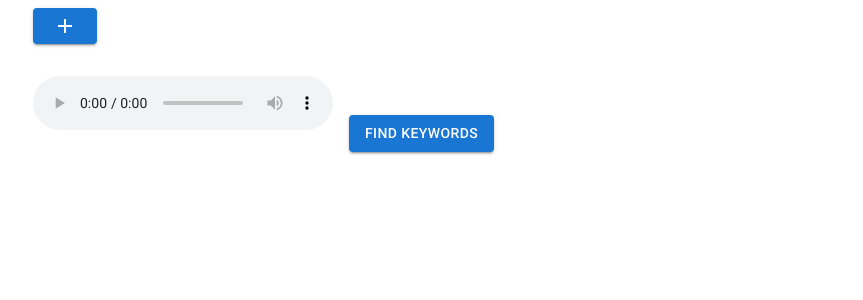
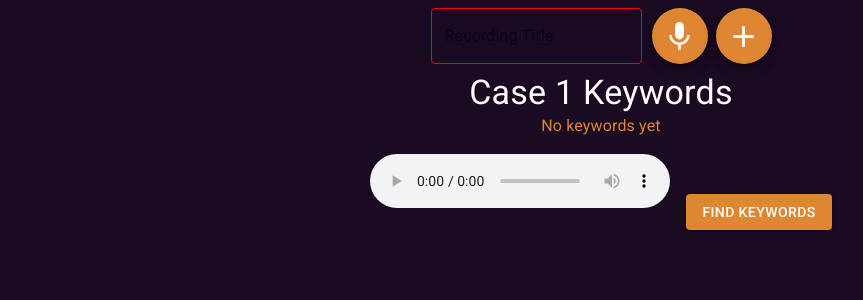
Before and after one commit to yoshivarma/Interviews-Commonality, a React (Create React App) app in the folder wordsmith/frontend/: page / in a window 1280 px wide. Shown: the top 300 px of the page, without its empty margins (39-902 px from the left). Built offline with nearby package versions, Linux system fonts and the light colour scheme.

Commit message:
UI changes implemented

```diff
--- a/wordsmith/frontend/package.json
+++ b/wordsmith/frontend/package.json
@@ -12,6 +12,7 @@
     "@testing-library/react": "^13.4.0",
     "@testing-library/user-event": "^13.5.0",
     "axios": "^1.1.3",
+    "get-blob-duration": "^1.2.0",
     "react": "^18.2.0",
     "react-audio-player": "^0.17.0",
     "react-dom": "^18.2.0",
--- a/wordsmith/frontend/src/App.js
+++ b/wordsmith/frontend/src/App.js
@@ -3,52 +3,109 @@ import "@fontsource/roboto/400.css";
 import "@fontsource/roboto/500.css";
 import "@fontsource/roboto/700.css";
 import AddIcon from "@mui/icons-material/Add";
-import { Container } from "@mui/material";
+import MicIcon from "@mui/icons-material/Mic";
+
+import {
+	Chip,
+	Container,
+	Divider,
+	Fab,
+	Stack,
+	TextField,
+	Typography,
+} from "@mui/material";
 import Box from "@mui/material/Box";
 import Button from "@mui/material/Button";
+import CssBaseline from "@mui/material/CssBaseline";
 import List from "@mui/material/List";
 import ListItem from "@mui/material/ListItem";
 import ListItemButton from "@mui/material/ListItemButton";
 import ListItemText from "@mui/material/ListItemText";
+import { createTheme, styled, ThemeProvider } from "@mui/material/styles";
+import axios from "axios";
+import getBlobDuration from "get-blob-duration";
 import * as React from "react";
 import { useState } from "react";
 import ReactAudioPlayer from "react-audio-player";
 import "./App.css";
-import axios from "axios";
 
-// function App() {
-// 	const [recording, setRecording] = useState([]);
+const darkTheme = createTheme({
+	palette: {
+		background: {
+			default: "#1A0B23",
+		},
+	},
+});
 
-// 	useEffect(() => {
-// 		axios.get("/api").then((res) => setRecording(res.data));
-// 	}, []);
-// 	return recording.map((r, index) => {
-// 		return <p key={index}>
-// 			{r.id} {r.name} {r.keywords}
-// 		</p>;
-// 	});
-// }
+const CssTextField = styled(TextField)({
+	"& label.Mui-focused": {
+		color: "green",
+	},
+	input: {
+		color: "white",
+	},
+	floatingLabelFocusStyle: {
+		color: "white",
+	},
+	"& .MuiInput-underline:after": {
+		borderBottomColor: "green",
+	},
+	"& .MuiOutlinedInput-root": {
+		"& fieldset": {
+			borderColor: "red",
+			color: "red",
+		},
+		"&:hover fieldset": {
+			borderColor: "yellow",
+		},
+		"&.Mui-focused fieldset": {
+			borderColor: "green",
+		},
+	},
+	marginRight: 10,
+});
 
 const App = () => {
 	const [audio, setAudio] = useState("");
 	const [audios, setAudios] = useState([]);
 	const [audioName, setAudioName] = useState([]);
+	const [audioDuration, setAudioDuration] = useState([]);
 	const [keywords, setKeywords] = useState([]);
 
 	let selected_audios = [];
 	let selected_audio_names = [];
+	let selected_audio_durations = [];
+
+	const convertToMinsAndSecs = (d) => {
+		var h = Math.floor(d / 3600);
+		var m = Math.floor((d % 3600) / 60);
+		var s = Math.floor((d % 3600) % 60);
+
+		var hDisplay = h > 0 ? h + (h === 1 ? " hour, " : " hours, ") : "";
+		var mDisplay = m > 0 ? m + (m === 1 ? " minute, " : " minutes, ") : "";
+		var sDisplay = s > 0 ? s + (s === 1 ? " second" : " seconds") : "";
+		var final_duration = hDisplay.concat(mDisplay).concat(sDisplay);
+		return final_duration;
+	};
 
 	const addFile = (e) => {
-		Array.from(e.target.files).forEach((file) => {
+		Array.from(e.target.files).forEach(async (file) => {
 			if (file) {
 				selected_audios.push(URL.createObjectURL(file));
-				selected_audio_names.push(file.name);
+				selected_audio_names.push(
+					file.name.split(".")[0].charAt(0).toUpperCase() +
+						file.name.split(".")[0].slice(1)
+				);
+				const duration = await getBlobDuration(URL.createObjectURL(file));
+				const str_duration = convertToMinsAndSecs(Math.floor(duration));
+				selected_audio_durations.push(str_duration);
 				setAudio(URL.createObjectURL(file));
 			}
 		});
 
 		setAudios([...audios, selected_audios]);
 		setAudioName([...audioName, selected_audio_names]);
+		setAudioDuration([...audioDuration, selected_audio_durations]);
 	};
 
 	const findKeywords = async () => {
@@ -70,7 +127,8 @@ const App = () => {
 				formData,
 				config
 			);
-			setKeywords([...keywords, result.data])
+
+			setKeywords([...keywords, ...result.data]);
 			console.log(result.data);
 		} catch (error) {
 			console.error(error); // NOTE - use "error.response.data` (not "error")
@@ -88,8 +146,15 @@ const App = () => {
 		// 	});
 	};
 
+	const handleClick = (keyword) => {
+		console.log(audio.duration + " clicked");
+	};
+
 	return (
-		<Container fixed>
+		<ThemeProvider theme={darkTheme}>
+			<CssBaseline />
+
+			<Container fixed sx={{ textAlign: "center", alignContent: "center" }}>
 				<form>
 					<Box
 						component="span"
@@ -104,52 +169,60 @@ const App = () => {
 								id="outlined-basic"
 								label=""
 								variant="outlined"
-						sx={{ width: "200px"}}
+								sx={{
+									width: "200px",
+									"& .MuiOutlinedInput-root": { borderColor: "red" },
+								}}
+							/> */}
+							<CssTextField
+								label="Recording Title"
+								id="custom-css-outlined-input"
 							/>
 
-					<Button
+							<Fab
 								variant="contained"
 								component="label"
+								sx={{ background: "#DF8633" }}
 							>
-						<RadioButtonCheckedIcon />
-					</Button> */}
-						<Button variant="contained" component="label">
-							<AddIcon />
+								<MicIcon fontSize="large" sx={{ color: "white" }} />
+							</Fab>
+							<Fab
+								variant="contained"
+								component="label"
+								sx={{ background: "#DF8633", marginLeft: 1 }}
+							>
+								<AddIcon fontSize="large" sx={{ color: "white" }} />
 								<input
 									type="file"
 									onChange={addFile}
 									accept=".mp3, .wav"
 									hidden
 								/>
-						</Button>
+							</Fab>
 						</div>
 					</Box>
-				<Box>
-					<List
-						sx={{
-							width: "100%",
-							maxWidth: 360,
-							bgcolor: "background.deepPurple[500]",
-							position: "relative",
-							overflow: "auto",
-							maxHeight: 300,
-							"& ul": { padding: 0 },
-						}}
-						subheader={<li />}
-					>
-						{keywords.map((a, index) => {
+					<Typography variant="h4" sx={{ color: "white" }}>
+						Case 1 Keywords
+					</Typography>
+					{keywords.length !== 0 ? (
+						<Stack direction="row" spacing={1}>
+							{keywords.map((data, index) => {
 								return (
-								<li key={index}>
-									<ul>
-										<ListItem>
-												<ListItemText primary={a} />
+									<ListItem key={index}>
+										<Chip
+											onClick={() => handleClick(data)}
+											label={data}
+											sx={{ background: "#DF8633" }}
+										/>
 									</ListItem>
-									</ul>
-								</li>
 								);
 							})}
-					</List>
-				</Box>
+						</Stack>
+					) : (
+						<Typography variant="p" sx={{ color: "#DF8633" }}>
+							No keywords yet
+						</Typography>
+					)}
 					<Box>
 						<List
 							sx={{
@@ -169,9 +242,57 @@ const App = () => {
 										<ul>
 											<ListItem onClick={() => setAudio(a.toString())}>
 												<ListItemButton>
-												<ListItemText primary={audioName[index]} />
+													<Box
+														component="span"
+														sx={{
+															width: 70,
+															height: 60,
+															backgroundColor: "#636363",
+															borderRadius: 4,
+															display: "flex",
+															alignItems: "center",
+															justifyContent: "center",
+														}}
+													>
+														<Typography
+															variant="h5"
+															sx={{ color: "white", fontWeight: "bold" }}
+														>
+															{index + 1}
+														</Typography>
+													</Box>
+													<Container
+														fixed
+														sx={{ display: "flex", flexDirection: "column" }}
+													>
+														<div>
+															<ListItemText
+																disableTypography
+																primary={audioName[index]}
+																sx={{
+																	color: "white",
+																	fontSize: "20px",
+																	marginLeft: 1,
+																	fontWeight: "bold",
+																}}
+															/>
+														</div>
+														<div>
+															<ListItemText
+																disableTypography
+																primary={audioDuration[index]}
+																sx={{
+																	color: "#DF8633",
+																	fontSize: "12px",
+																	marginTop: -1,
+																	marginLeft: 1,
+																}}
+															/>
+														</div>
+													</Container>
 												</ListItemButton>
 											</ListItem>
+											<Divider sx={{ background: "#9F9F9F" }} />
 										</ul>
 									</li>
 								);
@@ -197,12 +318,17 @@ const App = () => {
 						noValidate
 						autoComplete="off"
 					>
-					<Button variant="contained" onClick={() => findKeywords()}>
+						<Button
+							sx={{ background: "#DF8633" }}
+							variant="contained"
+							onClick={() => findKeywords()}
+						>
 							Find Keywords
 						</Button>
 					</Box>
 				</form>
 			</Container>
+		</ThemeProvider>
 	);
 };
 export default App;
```
Also changed, not shown: 2 other files (tests, documents, lock files or other folders). Lines whose indentation alone changed are shown as unchanged.
